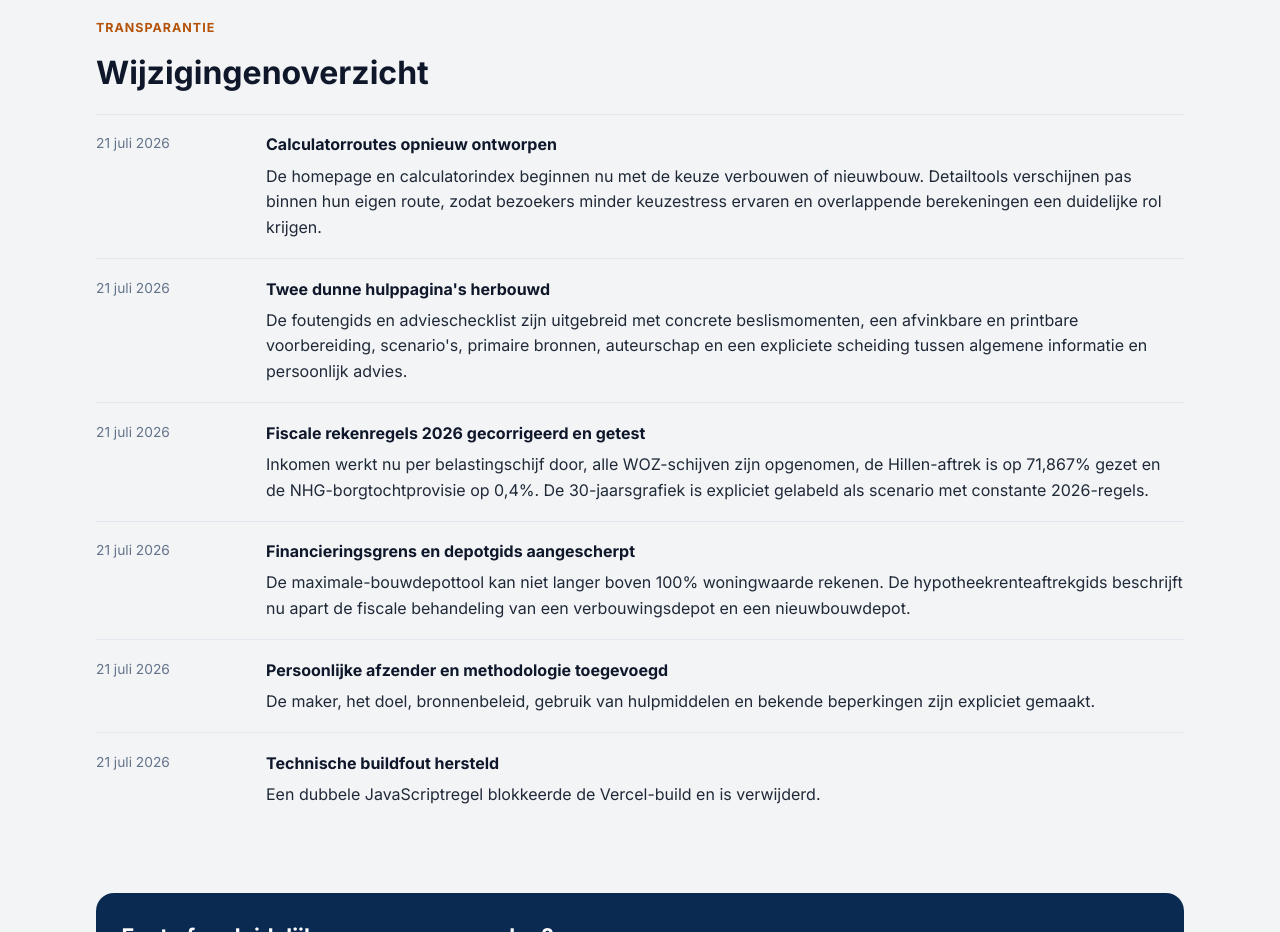
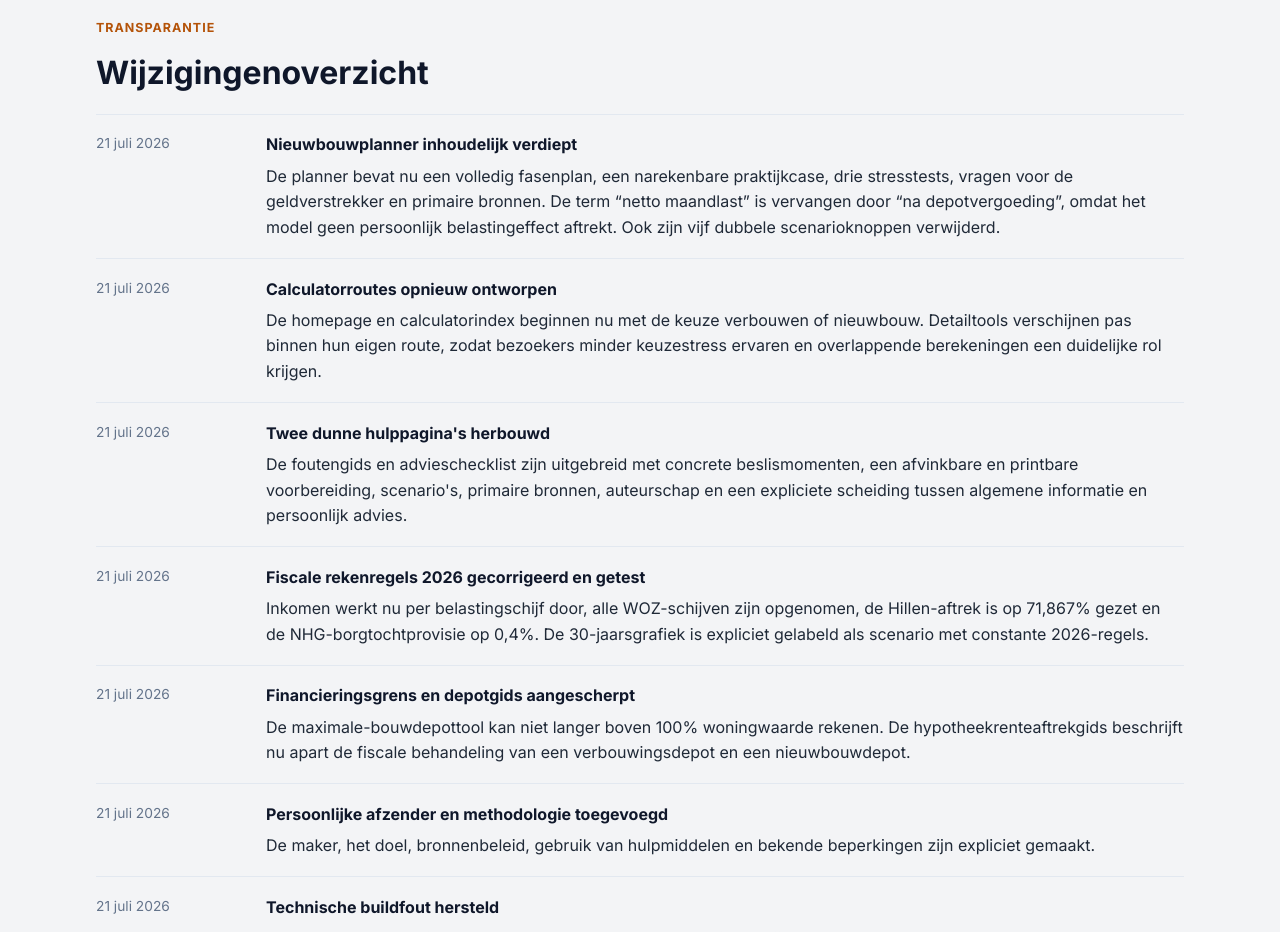
Before and after one commit to simeonvanegeraat-code/bouwdepotcalculator, a website built with Vite: page methodologie.html in a window 1280 px wide. Shown: the part 2360-3292 px from the top of the page. Built offline with nearby package versions, Linux system fonts and the light colour scheme.

Commit message:
Documenteer verdieping van de nieuwbouwplanner

```diff
--- a/methodologie.html
+++ b/methodologie.html
@@ -155,6 +155,10 @@
             <div class="change-log">
                 <article>
                     <time datetime="2026-07-21">21 juli 2026</time>
+                    <div><h3>Nieuwbouwplanner inhoudelijk verdiept</h3><p>De planner bevat nu een volledig fasenplan, een narekenbare praktijkcase, drie stresstests, vragen voor de geldverstrekker en primaire bronnen. De term “netto maandlast” is vervangen door “na depotvergoeding”, omdat het model geen persoonlijk belastingeffect aftrekt. Ook zijn vijf dubbele scenarioknoppen verwijderd.</p></div>
+                </article>
+                <article>
+                    <time datetime="2026-07-21">21 juli 2026</time>
                     <div><h3>Calculatorroutes opnieuw ontworpen</h3><p>De homepage en calculatorindex beginnen nu met de keuze verbouwen of nieuwbouw. Detailtools verschijnen pas binnen hun eigen route, zodat bezoekers minder keuzestress ervaren en overlappende berekeningen een duidelijke rol krijgen.</p></div>
                 </article>
                 <article>
```
